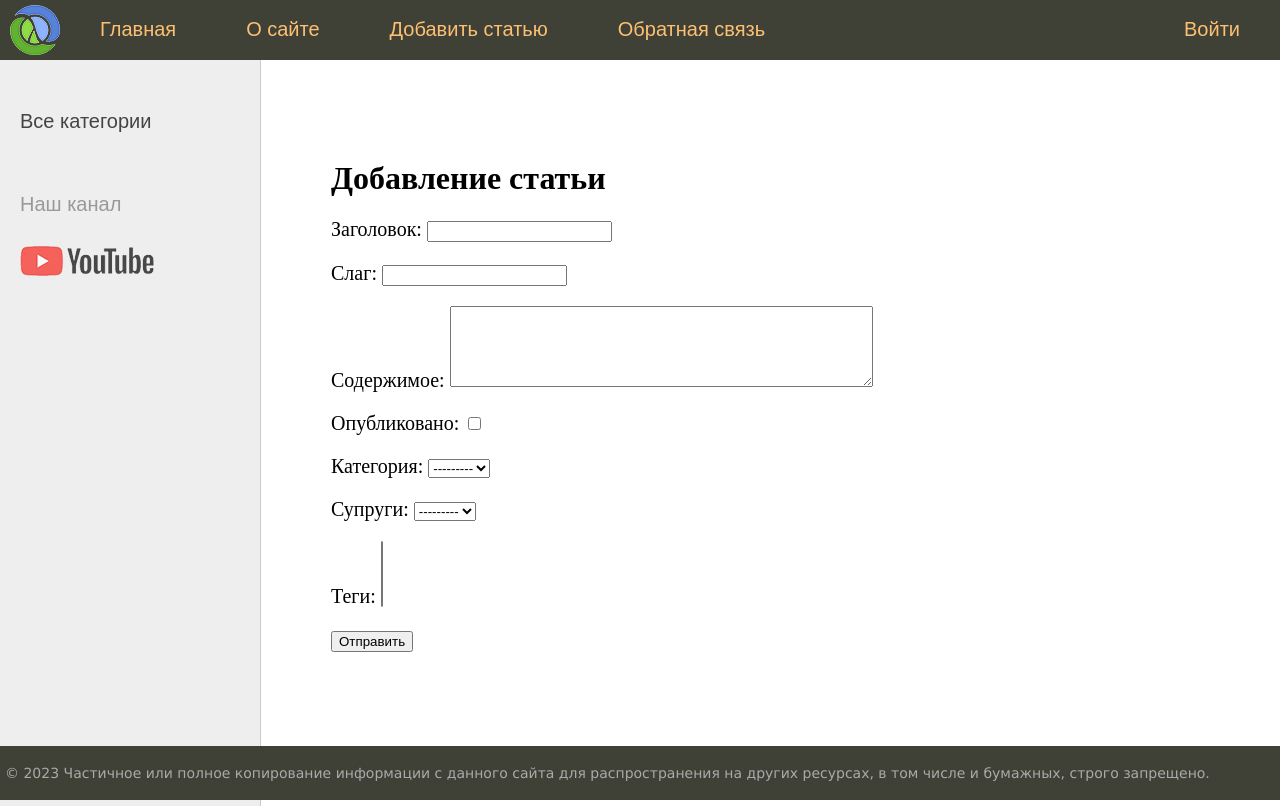
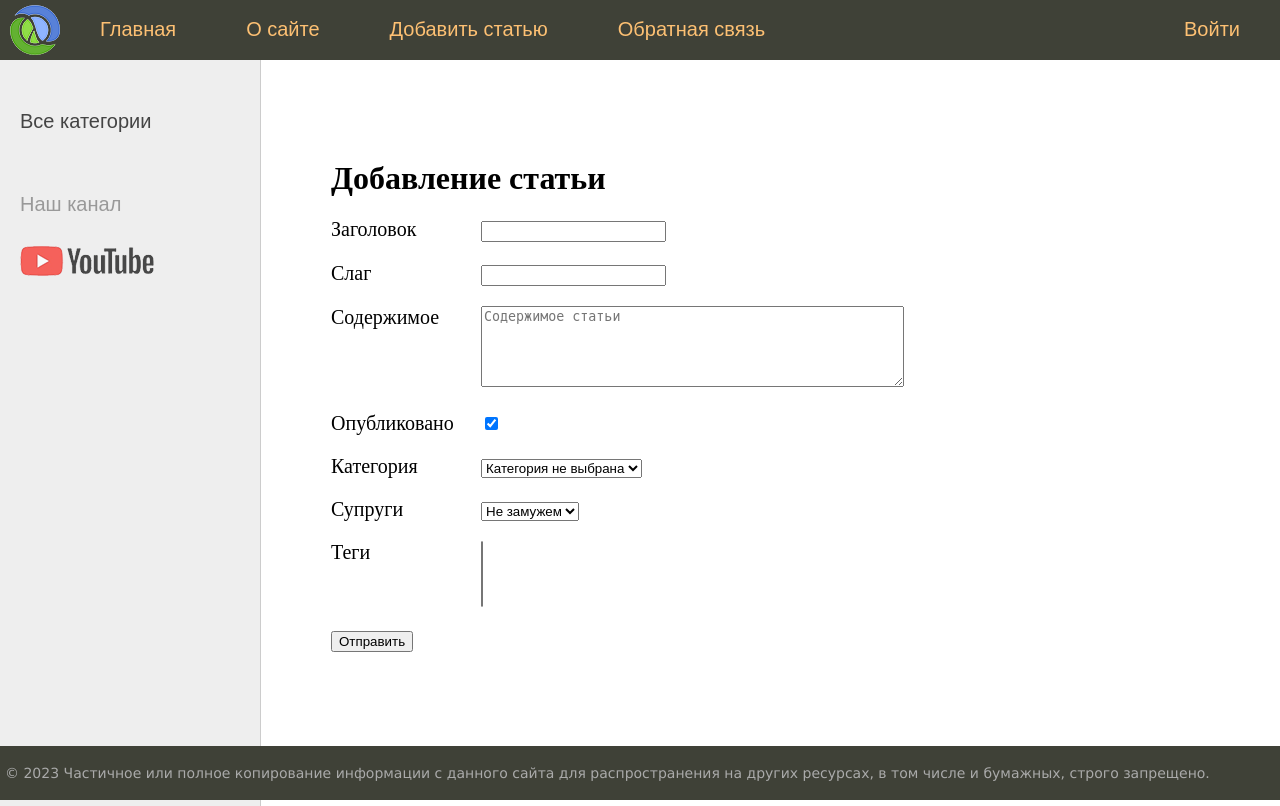
Before and after one commit to Nudlik/django_sitewomen, a Django app: page /addpage/ in a window 1280 px wide. Run offline with Django 4.2, Linux system fonts and the light colour scheme; data that the repository does not hold is empty.

Commit message:
7.3 Отображение полей формы. Сохранение переданных данных в БД

```diff
--- a/sitewomen/women/forms.py
+++ b/sitewomen/women/forms.py
@@ -5,8 +5,11 @@ from .models import Category, Husband, TagPost
 class AddPostForm(forms.Form):
     title = forms.CharField(max_length=255, label='Заголовок')
     slug = forms.SlugField(max_length=255, label='Слаг')
-    content = forms.CharField(widget=forms.Textarea(attrs={'cols': 50, 'rows': 5}), required=False, label='Содержимое')
-    is_published = forms.BooleanField(label='Опубликовано', required=False)
-    cat = forms.ModelChoiceField(queryset=Category.objects.all(), label='Категория')
-    husband = forms.ModelChoiceField(queryset=Husband.objects.all(), required=False, label='Супруги')
+    content = forms.CharField(widget=forms.Textarea(attrs={'cols': 50, 'rows': 5, 'placeholder': 'Содержимое статьи'}),
+                              required=False, label='Содержимое')
+    is_published = forms.BooleanField(label='Опубликовано', initial=True, required=False)
+
+    cat = forms.ModelChoiceField(queryset=Category.objects.all(), empty_label='Категория не выбрана', label='Категория')
+    husband = forms.ModelChoiceField(queryset=Husband.objects.all(), empty_label='Не замужем',
+                                     required=False, label='Супруги')
     tags = forms.ModelMultipleChoiceField(queryset=TagPost.objects.all(), required=False, label='Теги')
--- a/sitewomen/women/templates/women/add_page.html
+++ b/sitewomen/women/templates/women/add_page.html
@@ -4,7 +4,11 @@
     <h1>{{ title }}</h1>
     <form action="" method="post">
         {% csrf_token %}
-        {{ form.as_p }}
+        <div class="form-error">{{ form.non_field_errors }}</div>
+        {% for f in form %}
+            <p><label class="form-label" for="{{ f.id_for_label }}">{{ f.label }}</label>{{ f }}</p>
+            <div class="form-error">{{ f.errors }}</div>
+        {% endfor %}
         <p><button type="submit">Отправить</button></p>
     </form>
 {% endblock %}
```
Also changed, not shown: sitewomen/women/migrations/0009_alter_category_options_alter_husband_options_and_more.py (added).
